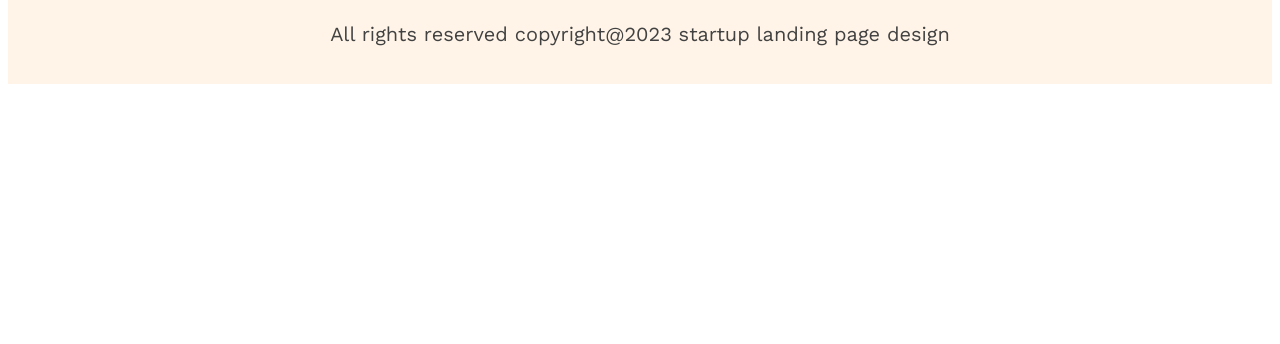
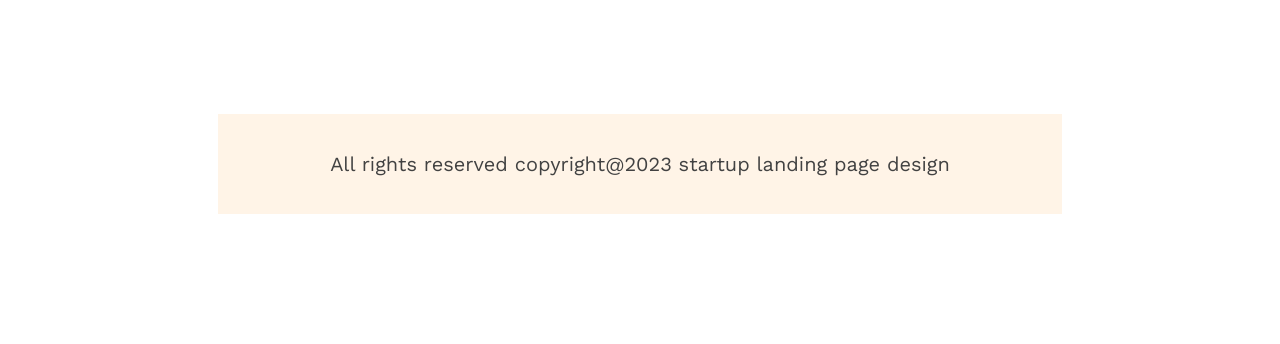
Before and after one commit to MdRakibHossen0/g3-architects-projects, a plain HTML site: page index.html in a window 1280 px wide. Shown: the part 3962-4306 px from the top of the page. Before the commit the page ends 4054 px from the top, so only its background shows below. Drawn offline with nearby package versions, Linux system fonts and the light colour scheme.

Commit message:
resize footer section

```diff
--- a/styles/architects.css
+++ b/styles/architects.css
@@ -222,7 +222,7 @@ main>section {
 
     background-color: #FFF4E7;
     font-size: 20px;
-    margin: 0px auto;
+    margin: 130px 210px;
     height: 100px;
     display: grid;
     justify-content: center;
```
